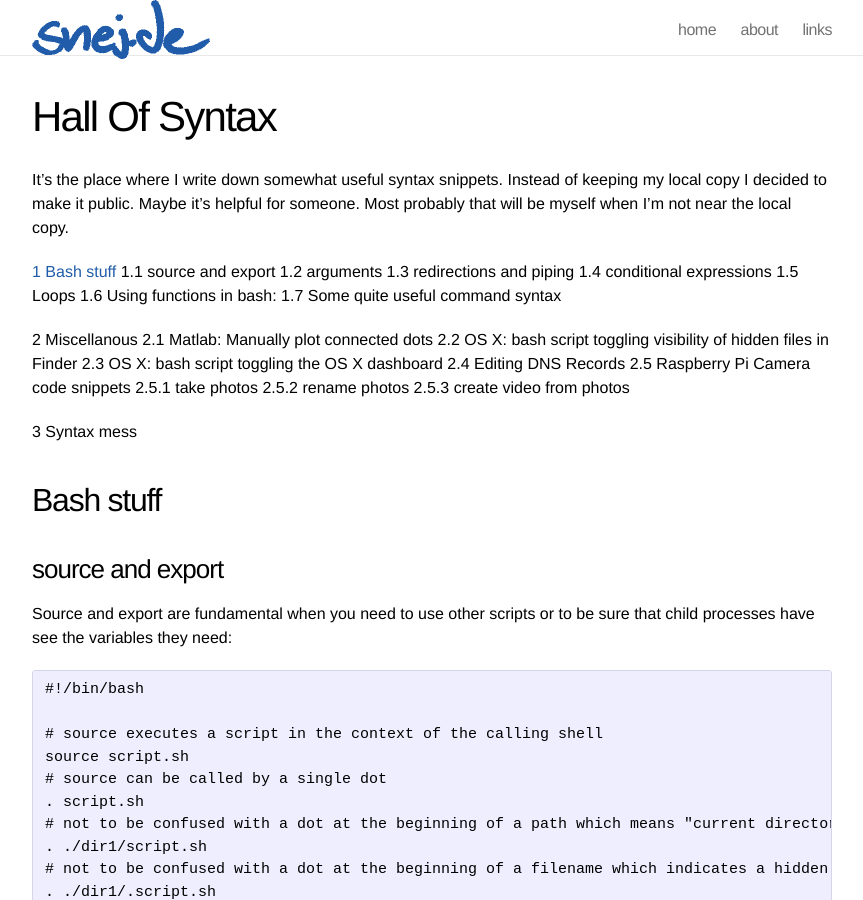
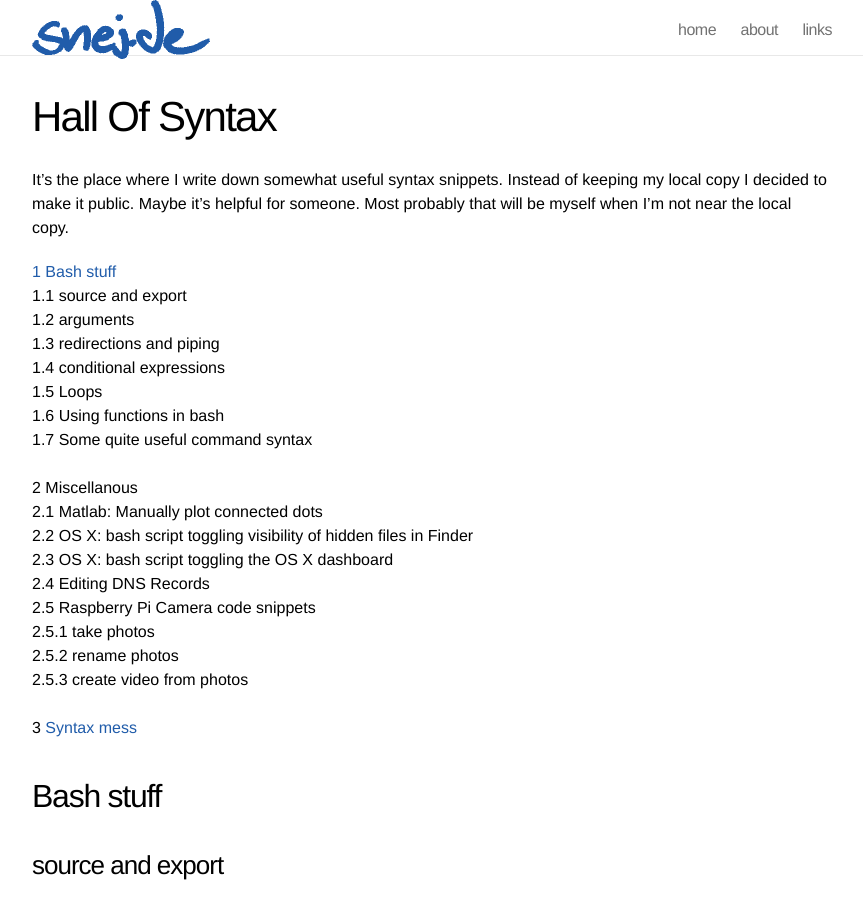
Before and after one commit to jewirth/jewirth.github.io, a Jekyll site: the page built from syntax.md, in a window 1280 px wide and 900 px high. Shown: the whole window, without its empty margins (208-1071 px from the left). Built offline with Jekyll 4.4.1, drawn with Linux system fonts in a browser that asks for light colours.

Commit message:
Update syntax.md

```diff
--- a/syntax.md
+++ b/syntax.md
@@ -6,26 +6,26 @@ permalink: /syntax/
 
 It's the place where I write down somewhat useful syntax snippets. Instead of keeping my local copy I decided to make it public. Maybe it's helpful for someone. Most probably that will be myself when I'm not near the local copy.
 
-[1  Bash stuff](#Bash-stuff)
-  1.1  source and export
-  1.2  arguments
-  1.3  redirections and piping
-  1.4  conditional expressions
-  1.5  Loops
-  1.6  Using functions in bash:
-  1.7  Some quite useful command syntax
-
-2  Miscellanous
-  2.1  Matlab: Manually plot connected dots
-  2.2  OS X: bash script toggling visibility of hidden files in Finder
-  2.3  OS X: bash script toggling the OS X dashboard
-  2.4  Editing DNS Records
-  2.5  Raspberry Pi Camera code snippets
-    2.5.1  take photos
-    2.5.2  rename photos
-    2.5.3  create video from photos
-
-3  Syntax mess
+[1  Bash stuff](#Bash-stuff)<br>
+  1.1  source and export<br>
+  1.2  arguments<br>
+  1.3  redirections and piping<br>
+  1.4  conditional expressions<br>
+  1.5  Loops<br>
+  1.6  Using functions in bash<br>
+  1.7  Some quite useful command syntax<br>
+<br>
+2  Miscellanous<br>
+  2.1  Matlab: Manually plot connected dots<br>
+  2.2  OS X: bash script toggling visibility of hidden files in Finder<br>
+  2.3  OS X: bash script toggling the OS X dashboard<br>
+  2.4  Editing DNS Records<br>
+  2.5  Raspberry Pi Camera code snippets<br>
+    2.5.1  take photos<br>
+    2.5.2  rename photos<br>
+    2.5.3  create video from photos<br>
+<br>
+3 [Syntax mess](#Syntax-mess)<br>
 
 
 
```
